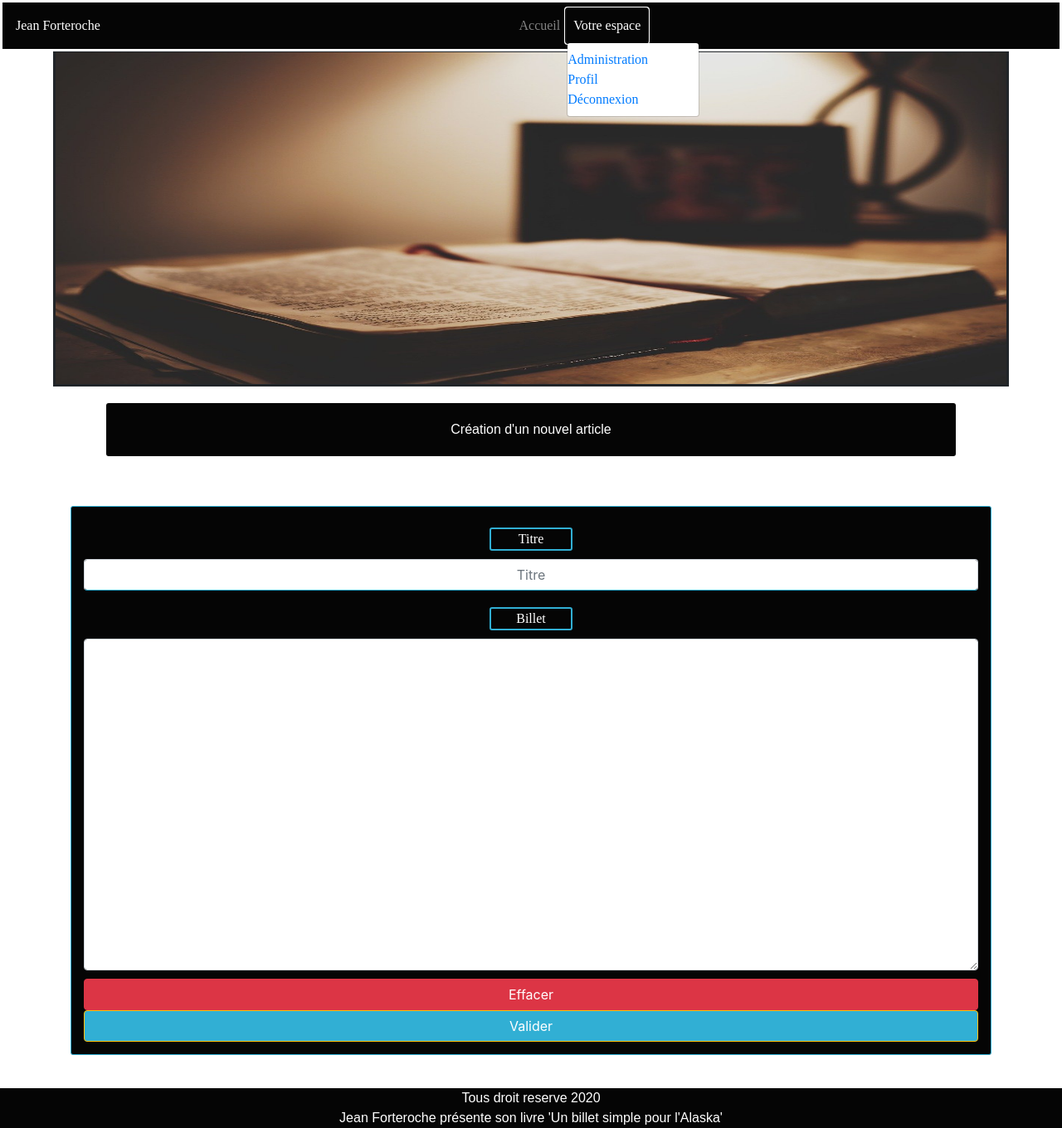
After one commit to HeryRavelojaona/Blog-Jean-Forteroche, a PHP site: template templates/addarticle.php in a window 1280 px wide, after a click on "Votre espace". The commit adds this page. Shown: the whole page at 83% size. Run offline with PHP 8.4, Linux system fonts and the light colour scheme; the template is opened without the code that fills it, so the values that code supplies are empty; some libraries are stand-ins or nearby versions; some web fonts are replaced.

```diff
--- a/config/Router.php
+++ b/config/Router.php
@@ -59,6 +59,9 @@ class Router
                 elseif($route === 'administration'){
                     $this->backController->administration();
                 }
+                elseif($route === 'addarticle'){
+                    $this->backController->addArticle($this->request->getPost());
+                }
 
             }
             else{
--- a/src/constraint/UserValidation.php
+++ b/src/constraint/UserValidation.php
@@ -77,13 +77,13 @@ class UserValidation extends Validation
     private function checkPass($name, $value)
     {
         if($this->constraint->notBlank($name, $value)) {
-            return $this->constraint->notBlank('password', $value);
+            return $this->constraint->notBlank('mot de passe', $value);
         }
         if($this->constraint->minLength($name, $value, 2)) {
-            return $this->constraint->minLength('password', $value, 2);
+            return $this->constraint->minLength('mot de passe', $value, 2);
         }
         if($this->constraint->maxLength($name, $value, 255)) {
-            return $this->constraint->maxLength('password', $value, 255);
+            return $this->constraint->maxLength('mot de passe', $value, 255);
         }
 
         if($this->constraint->notBlank($name, $value)) {
--- a/src/constraint/Validation.php
+++ b/src/constraint/Validation.php
@@ -16,6 +16,11 @@ class Validation
             $errors = $userValidation->check($data);
             return $errors;
         }
+        elseif($name === 'Article') {
+            $articleValidation = new ArticleValidation();
+            $errors = $articleValidation->check($data);
+            return $errors;
+        }
 
     }
 }
--- a/src/controller/Controller.php
+++ b/src/controller/Controller.php
@@ -7,6 +7,7 @@ use Blog\src\model\View;
 use Blog\config\Mailing;
 use Blog\src\constraint\Validation;
 use Blog\src\DAO\UserDAO;
+use Blog\src\DAO\ArticleDAO;
 
 
 abstract class Controller
@@ -14,6 +15,7 @@ abstract class Controller
 
     protected $view;
     protected $userDAO;
+    protected $articleDAO;
     private $request;
     protected $get;
     protected $post;
@@ -26,6 +28,7 @@ abstract class Controller
         $this->request = new Request();
         $this->view = new View();
         $this->userDAO = new UserDAO();
+        $this->articleDAO = new ArticleDAO();
         $this->validation = new Validation();
         $this->mailing = new Mailing();
         $this->get = $this->request->getGet();
--- a/src/controller/FrontController.php
+++ b/src/controller/FrontController.php
@@ -48,9 +48,9 @@ class FrontController extends Controller
 
     public function validateAccount(Parameter $get)
     {
-        if($this->userDAO->checkAccount($get) == 1){
+        /*if($this->userDAO->checkAccount($get) == 1){
             $errors = 'Votre compte est déja activé';
-        }
+        }*/
         if(!$errors){
             $this->userDAO->validateAccount($get);
             $this->session->set('validate', 'Votre compte est bien validé');
--- /dev/null
+++ b/templates/addarticle.php
@@ -0,0 +1,47 @@
+<?php $this->title = 'Ajouter un article'; ?>
+        <header>
+            <nav class="navbar navbar-dark navbar-expand-lg fixed-top">
+                <a class="navbar-brand logo" href="default.html">Jean Forteroche</a>
+                <button class="navbar-toggler" type="button" data-toggle="collapse" data-target="#nav_menu" aria-controls="navbarSupportedContent" aria-expanded="false" aria-label="Toggle navigation">
+                    <span class="navbar-toggler-icon"></span>
+                </button>
+                <div class="collapse navbar-collapse justify-content-center " id="nav_menu">
+                    <ul class="navbar-nav ">
+                        <li class="nav-item">
+                            <a class="nav-link" href="../public/index.php">Accueil</a>
+                        </li>
+                        <li class="nav-item dropdown  active">
+                            <a href="#" class="nav-link" data-toggle="dropdown" role="button" aria-expanded="false">Votre espace</a>
+                            <ul class="dropdown-menu" role="menu">
+                            <li><a href="../public/index.php?route=administration">Administration</a></li>
+                            <li><a href="../public/index.php?route=profile">Profil</a></li>
+                            <li><a href="../public/index.php?route=logout">Déconnexion</a></li>
+                        </li>
+                    </ul>
+                </div>
+            </nav>
+        </header>
+        <section id="header_img">
+            <img src="images/book.jpg"class="img-fluid imgtest"/>
+            <div class='caption captionOne'>
+            </div>
+        </section>
+        <section id="description">
+            <p>Création d'un nouvel article</p>
+        </section>
+        <section class="container">
+            <div class="row">
+                <div class="bloc-content col-md-12">
+                    <form class="form-billet form-group" action="../public/index.php?route=addarticle" method="post">
+                        <label for="title" class="title-form">Titre</label>
+                        <input type="text" name="title" placeholder="Titre" class="title-billet form-control">
+                        <span class="form-error"><?= isset($errors['title']) ? $errors['title']: ''; ?></span>
+                        <label for="content" class="title-form">Billet</label>
+                        <textarea name="content" class="billet form-control " ></textarea>
+                        <span class="form-error"><?= isset($errors['content']) ? $errors['content']: ''; ?></span>
+                        <button type="reset" class="btn btn-danger">Effacer</button>
+                        <input type="submit" class="btn btn-warning" name="submit" id="submit" value="Valider">
+                    </form>
+                </div>
+            </div>
+        </section>
--- a/templates/home.php
+++ b/templates/home.php
@@ -47,6 +47,7 @@
                 <?= $this->session->show('update_password'); ?>
                 <?= $this->session->show('mailforgot'); ?>
                 <?= $this->session->show('delete_account'); ?>
+                <?= $this->session->show('validate'); ?>
                 <h1>Billet simple<br>pour l'Alaska</h1>
             </div>
         </section>
--- a/templates/login.php
+++ b/templates/login.php
@@ -14,7 +14,7 @@
                             <a href="#" class="nav-link" data-toggle="dropdown" role="button" aria-expanded="false">Login</a>
                             <ul class="dropdown-menu" role="menu">
                             <li><a href="../public/index.php?route=register">S'inscrire</a></li>
-                            <li><a href="../public/index.php?route=connection">Connexion</a></li>
+                            <li><a href="../public/index.php?route=login">Connexion</a></li>
                         </li>
                     </ul>
                 </div>
```
Also changed, not shown: src/DAO/ArticleDAO.php (added, +13 -0 lines), src/constraint/ArticleValidation.php (added, +66 -0 lines), src/controller/BackController.php (+12 -0 lines), src/model/Article.php (added, +91 -0 lines), templates/administration.php (+8 -3 lines).
